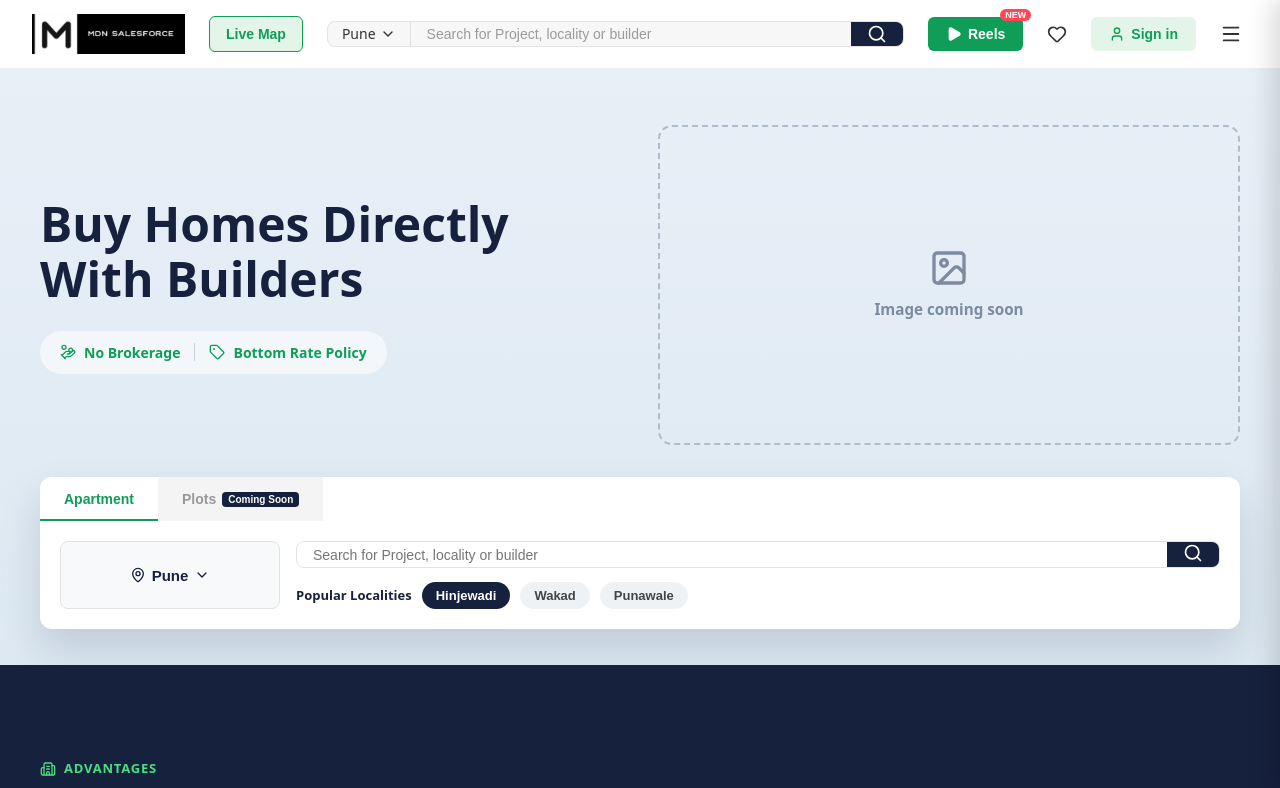
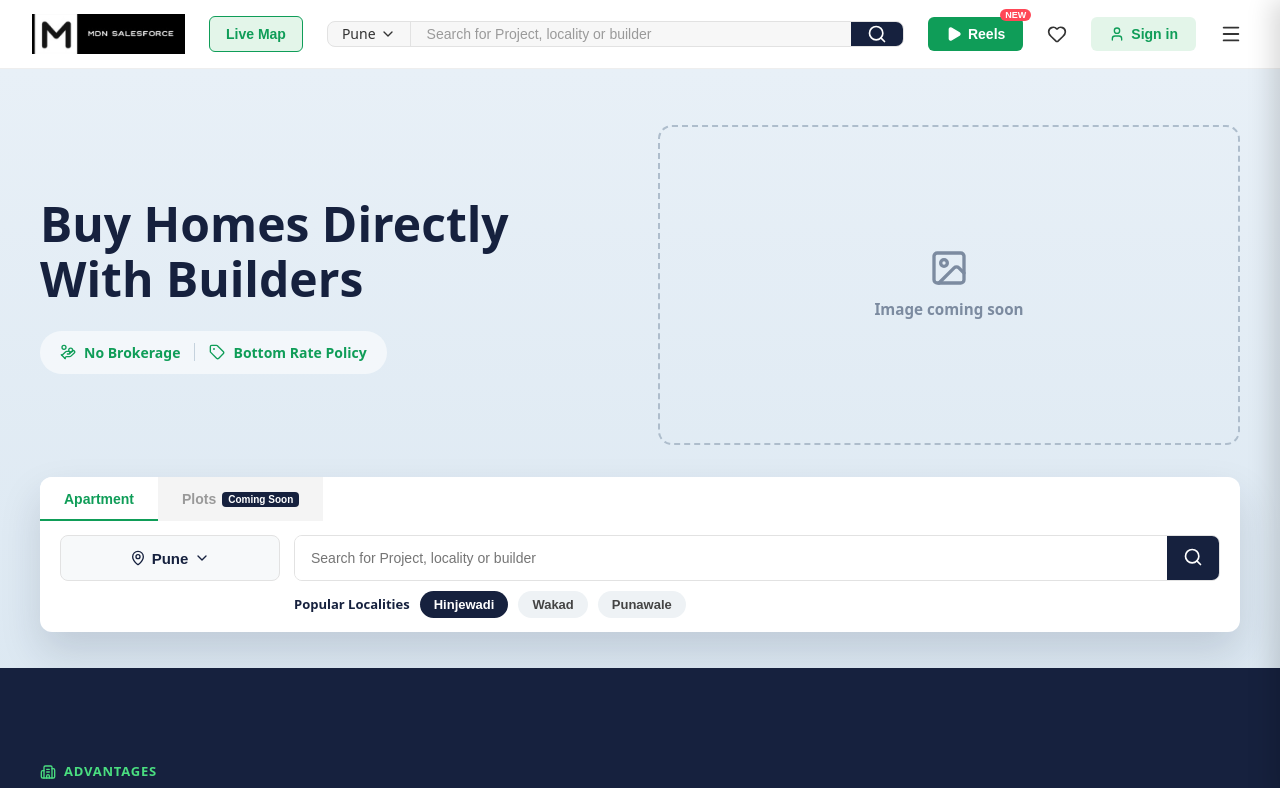
Before and after one commit to aadeshnimkar1111-afk/my-frontend-app, a React (Vite) app: page / in a window 1280 px wide. Shown: the top 788 px of the page. Built offline with nearby package versions, Linux system fonts and the light colour scheme.

Commit message:
Make Hero search card more compact (reduce padding and height)

```diff
--- a/src/components/Hero/Hero.css
+++ b/src/components/Hero/Hero.css
@@ -124,13 +124,14 @@
 
 .hero__search-row {
   display: flex;
-  align-items: stretch;
-  padding: 20px;
-  gap: 16px;
+  align-items: flex-start;
+  padding: 14px 20px;
+  gap: 14px;
 }
 
 .hero__city {
   flex: 0 0 220px;
+  height: 46px;
   display: flex;
   align-items: center;
   justify-content: center;
@@ -150,11 +151,11 @@
   min-width: 0;
   display: flex;
   flex-direction: column;
-  gap: 14px;
-  justify-content: center;
+  gap: 10px;
 }
 
 .hero__search-input {
+  height: 46px;
   display: flex;
   align-items: stretch;
   border: 1px solid #e2e2e2;
```
